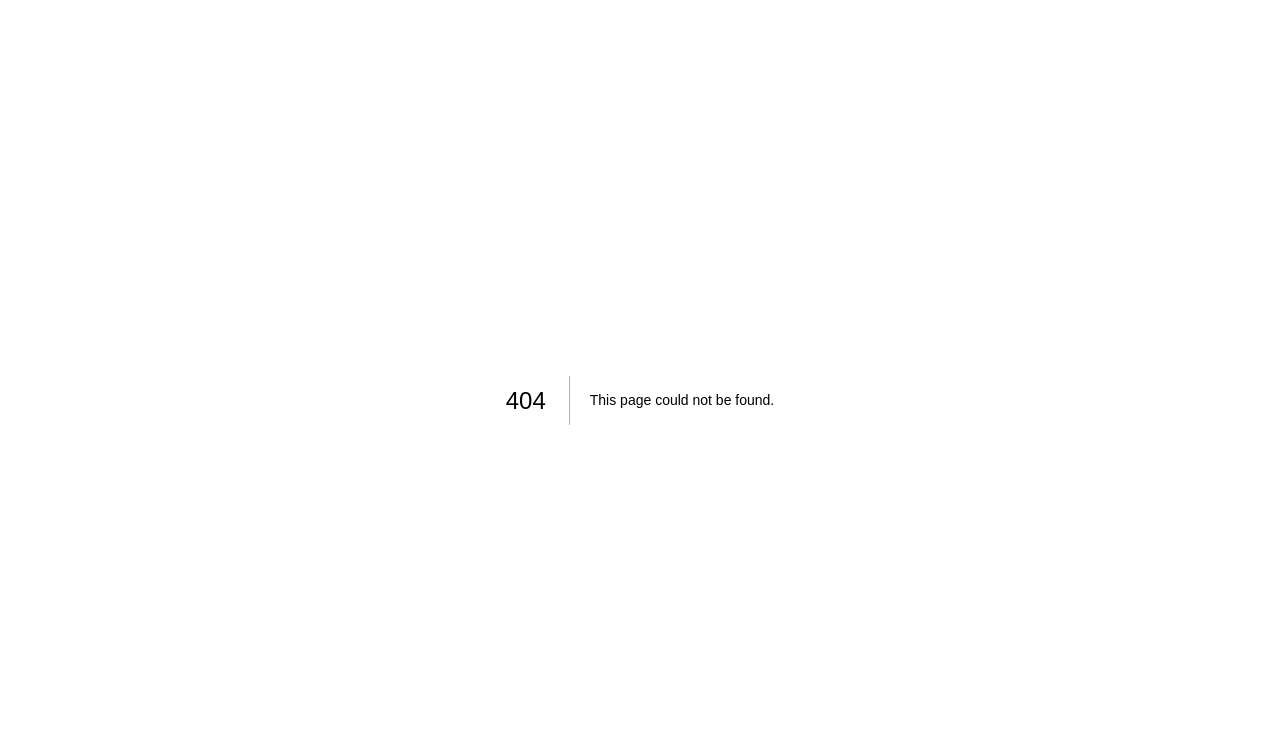
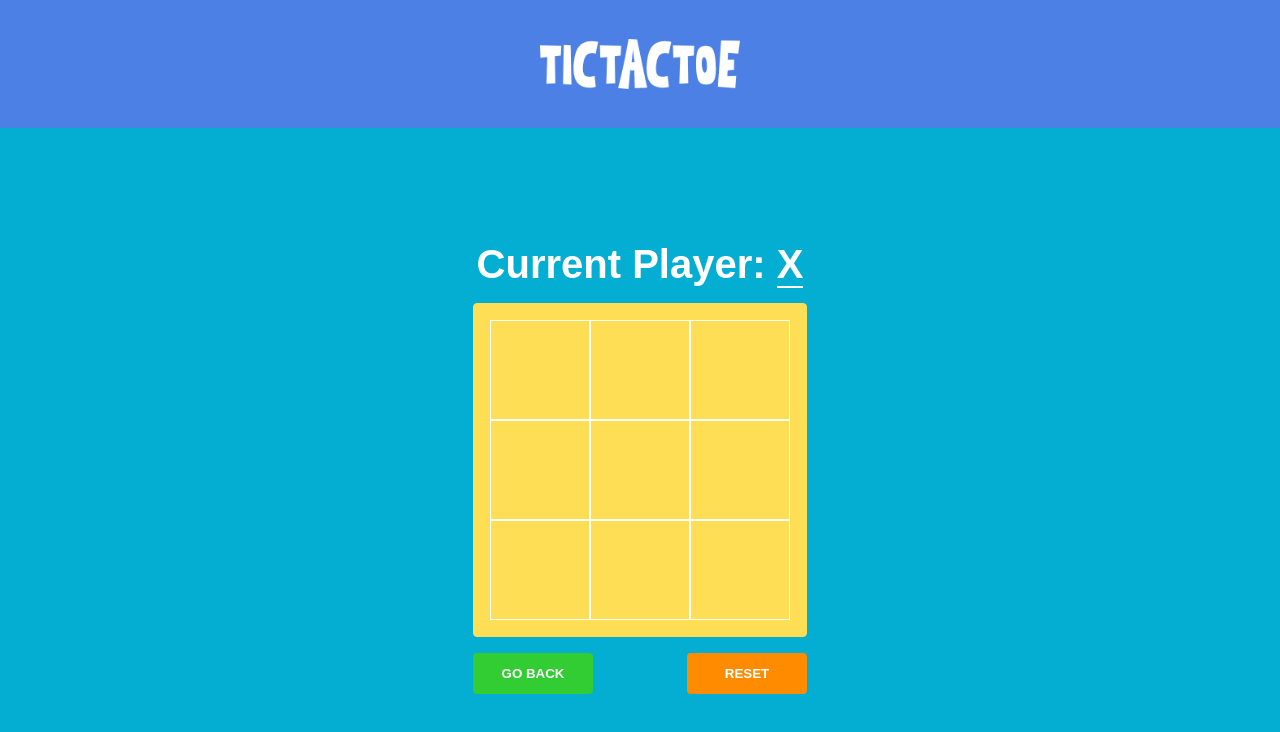
Before and after one commit to minhaj-ap/tic-tac-toe, a Next.js app: page /vs-human in a window 1280 px wide. Before the commit this address had no page. Shown: the top 732 px of the page. Built offline with nearby package versions, Linux system fonts and the light colour scheme.

Commit message:
design and game logic of multi player is ready

```diff
--- a/src/app/layout.js
+++ b/src/app/layout.js
@@ -1,3 +1,4 @@
+import Header from "@/components/Header";
 import "./style.css";
 export const metadata = {
   title: "Tic-Tac-Toe",
@@ -7,7 +8,10 @@ export const metadata = {
 export default function RootLayout({ children }) {
   return (
     <html lang="en">
-      <body>{children}</body>
+      <body>
+        <Header />
+        {children}
+      </body>
     </html>
   );
 }
--- a/src/app/style.css
+++ b/src/app/style.css
@@ -2,12 +2,17 @@
   padding: 0;
   margin: 0;
   font-family: sans-serif;
+}
+a {
+  color: inherit;
+  text-decoration: none;
 }
 .header {
   background: #4d80e4;
   padding: 2em;
   display: grid;
   place-content: center;
+  height: 8vh;
 }
 
 section {
@@ -54,3 +59,59 @@ section > div {
 .home_buttons div {
   border-radius: 4px;
 }
+.multi_home {
+  text-align: center;
+  display: grid;
+  place-content: center;
+  gap: 1em;
+  background-color: #03aed2;
+  height: 85vh;
+}
+.multi_home > strong {
+  font-size: 2.5em;
+  color: white;
+}
+.currPlayer {
+  color: white;
+  border-bottom: 2px solid;
+}
+.cells {
+  display: grid;
+  grid-template-columns: repeat(3, 1fr);
+  grid-template-rows: repeat(3, 1fr);
+  width: 300px;
+  height: 300px;
+  border: 1px solid #fdde55;
+  padding: 1em;
+  border-radius: 4px;
+  background-color: #fdde55;
+}
+.cell {
+  display: flex;
+  align-items: center;
+  justify-content: center;
+  border: 1px solid white;
+  font-size: 24px;
+  cursor: pointer;
+  color: black;
+  font-weight: bold;
+}
+.play_options {
+  display: flex;
+  justify-content: space-between;
+}
+.play_options button {
+  width: 9em;
+  padding: 1em;
+  border: 0;
+  border-radius: 4px;
+  cursor: pointer;
+  color: white;
+  font-weight: 900;
+}
+#play_again {
+  background-color: limegreen;
+}
+#new_game {
+  background-color: darkorange;
+}
--- /dev/null
+++ b/src/app/vs-human/page.js
@@ -0,0 +1,53 @@
+"use client";
+import Link from "next/link";
+import { useState, useRef } from "react";
+
+export default function MultiPlayer() {
+  const [CurrentPlayer, setCurrentPlayer] = useState("X");
+  const [board, setBoard] = useState(Array(9).fill(null));
+  const cellsRef = useRef([]);
+  function handleClick(index) {
+    setBoard((prevBoard) => {
+      if (!prevBoard[index]) {
+        const newBoard = [...prevBoard];
+        newBoard[index] = CurrentPlayer;
+        setCurrentPlayer(CurrentPlayer === "X" ? "O" : "X");
+        return newBoard;
+      }
+      return prevBoard;
+    });
+  }
+  function handleReset() {
+    setBoard(Array(9).fill(null));
+    setCurrentPlayer("X");
+    cellsRef.current.forEach((cell) => (cell.textContent = ""));
+  }
+  return (
+    <div className="multi_home">
+      <strong>
+        Current Player: <span className="currPlayer">{CurrentPlayer}</span>
+      </strong>
+      <div className="cells">
+        {board.map((value, index) => (
+          <p
+            key={index}
+            className="cell"
+            ref={(el) => (cellsRef.current[index] = el)}
+            onClick={() => handleClick(index)}
+            data-index={index}
+          >
+            {value}
+          </p>
+        ))}
+      </div>
+      <div className="play_options">
+        <button id="play_again">
+          <Link href="/">GO BACK</Link>
+        </button>
+        <button id="new_game" onClick={() => handleReset()}>
+          RESET
+        </button>
+      </div>
+    </div>
+  );
+}
--- /dev/null
+++ b/src/components/Header.js
@@ -0,0 +1,15 @@
+import Image from "next/image";
+
+export default function Header() {
+  return (
+    <header className="header">
+      <Image
+        src="/logo.png"
+        priority
+        width={200}
+        height={50}
+        alt="Tic Tac Toe"
+      />
+    </header>
+  );
+}
```
Also changed, not shown: src/app/page.js (+5 -9 lines), src/app/vs-bot/page.js (added, +7 -0 lines).
